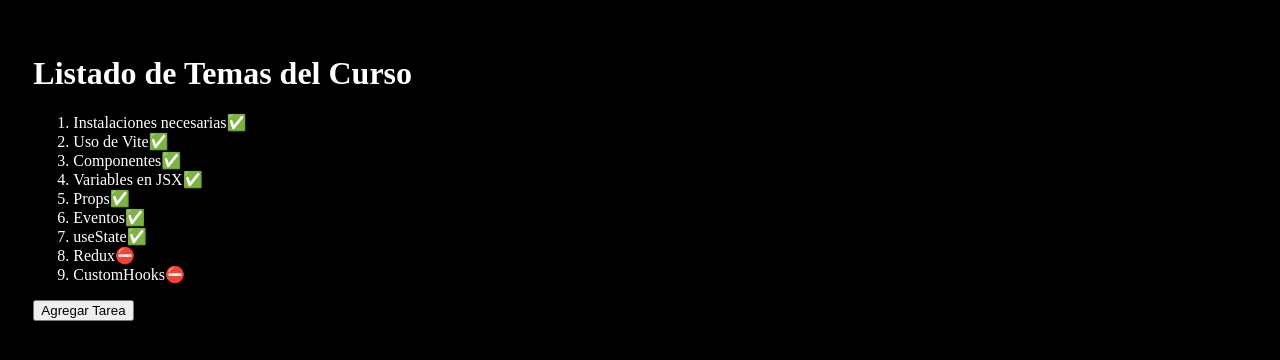
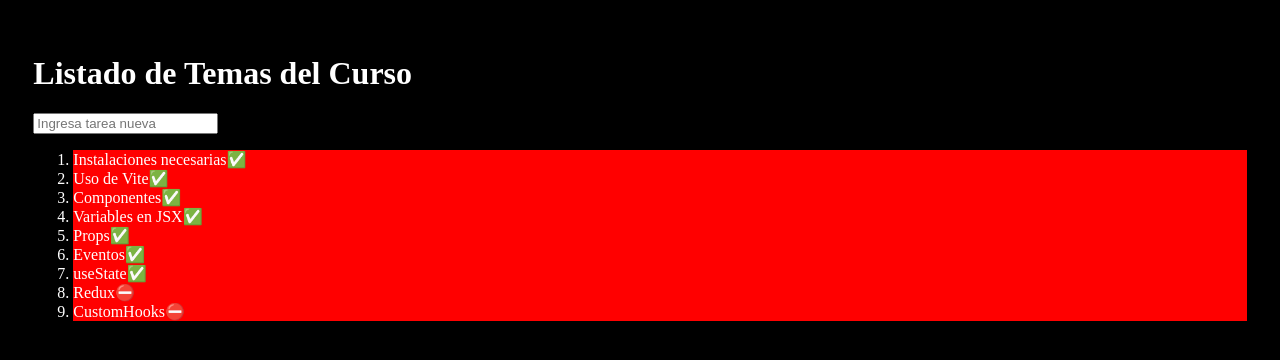
Before and after one commit to AdrianLinares/primer-proyecto-react, a React (Vite) app: page / in a window 1280 px wide. Shown: the top 360 px of the page. Built offline with nearby package versions, Linux system fonts and the light colour scheme.

Commit message:
className y formulario

```diff
--- a/src/ListadoApp.jsx
+++ b/src/ListadoApp.jsx
@@ -1,9 +1,10 @@
 import PropTypes from "prop-types";
 import { useState } from "react";
+import { AgregarTarea } from "./components/AgregarTarea";
 
 const Items = ({ nombre, visto }) => {
     return (
-        <li>
+        <li className="rojito">
             {nombre}
             {visto ? "✅" : "⛔"} {/* {visto && "✅"} */}
         </li>
@@ -11,9 +12,6 @@ const Items = ({ nombre, visto }) => {
 };
 
 export const ListadoApp = () => {
-    const addTask = () => {
-        setArreglo([...arreglo, { nombre: "Nuevo tema", visto: false }]);
-    };
     let listadoSecciones = [
         { nombre: "Instalaciones necesarias", visto: true },
         { nombre: "Uso de Vite", visto: true },
@@ -29,6 +27,7 @@ export const ListadoApp = () => {
     return (
         <>
             <h1>Listado de Temas del Curso</h1>
+            <AgregarTarea agregarTarea={setArreglo}></AgregarTarea>
             <ol>
                 {arreglo.map((item) => (
                     <Items
@@ -38,7 +37,6 @@ export const ListadoApp = () => {
                     ></Items>
                 ))}
             </ol>
-            <button onClick={() => addTask()}>Agregar Tarea</button>
         </>
     );
 };
--- /dev/null
+++ b/src/components/AgregarTarea.jsx
@@ -0,0 +1,26 @@
+import { useState } from "react";
+
+export const AgregarTarea = ({ agregarTarea }) => {
+    const [inputValue, setImputValue] = useState("");
+    const onInputChange = (event) => {
+        setImputValue(event.target.value);
+    };
+    const onSubmit = (event) => {
+        const envio = {
+            nombre: inputValue,
+            visto: false,
+        };
+        event.preventDefault();
+        agregarTarea((tareas) => [...tareas, envio]);
+    };
+    return (
+        <form onSubmit={onSubmit}>
+            <input
+                type="text"
+                placeholder="Ingresa tarea nueva"
+                value={inputValue}
+                onChange={onInputChange} // onChange={(event) => onInputChange(event)} usar mcuando hay más de mun argumento
+            />
+        </form>
+    );
+};
--- a/src/styles.css
+++ b/src/styles.css
@@ -4,3 +4,7 @@ html {
     color: white;
     padding: 1%;
 }
+
+.rojito {
+    background-color: red;
+}
```
